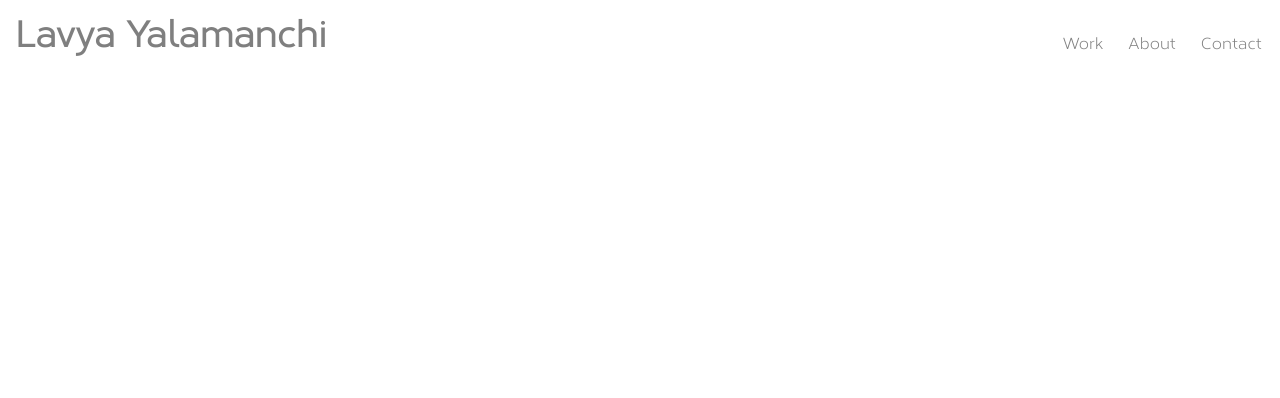
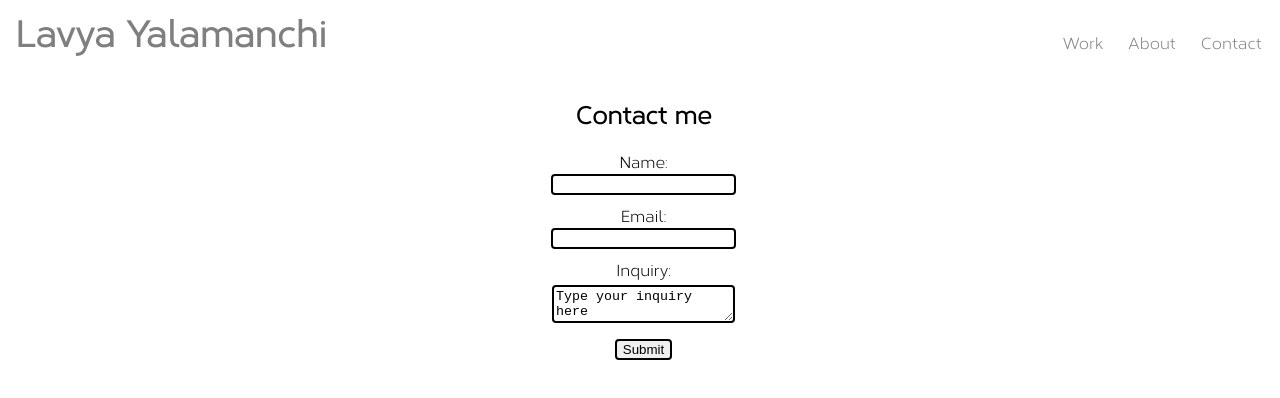
Before and after one commit to ly503/Portfolio-Website, a plain HTML site: page contact.html in a window 1280 px wide. Drawn offline with Linux system fonts and the light colour scheme.

Commit message:
added basic contact form and updated corresponding css

```diff
--- a/contact.html
+++ b/contact.html
@@ -22,3 +22,19 @@
 		</div>
 
 		<div style="clear:both;"></div>
+
+		<div class="contact-form">
+		<h2>Contact me</h2>
+		<form>
+			Name:<br>
+			<input type="text" name="Name">
+			<br>
+			Email:<br>
+			<input type="text" name="Email">
+			<br>
+			Inquiry:<br>
+			<textarea name="message">Type your inquiry here</textarea>
+			<br>
+			<input type="submit">
+		</form>
+		</div>
--- a/css/style.css
+++ b/css/style.css
@@ -79,6 +79,26 @@ img.left-float {
 	margin-right: 10px;
 }
 
+
+.contact-form {
+	text-align: center;
+}
+
+input {
+	border: 2px solid black;
+	border-radius: 4px;
+	margin-bottom: 10px;
+	box-sizing: border-box;
+}
+
+
+textarea {
+	border: 2px solid black;
+	border-radius: 4px;
+	margin-top: 5px;
+	margin-bottom: 10px;
+}
+
 footer {
 	float: left;
 	font-size: 12px;
```
